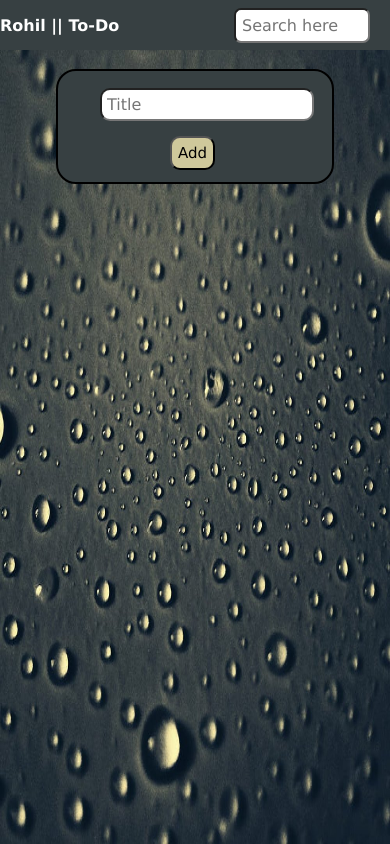
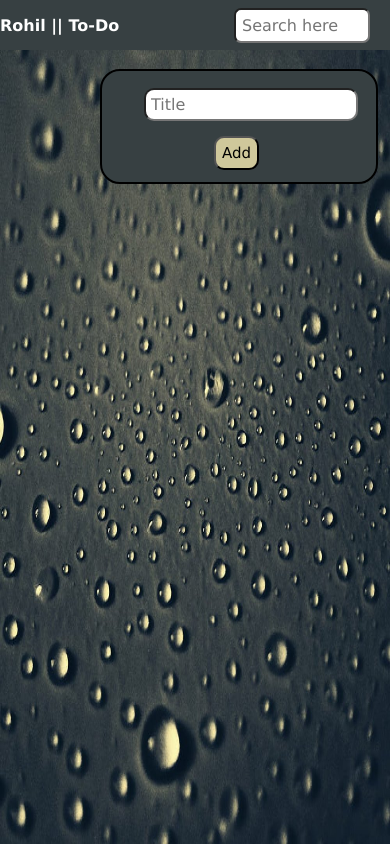
Before and after one commit to rohil1405/Todo-Typescript, a plain HTML site: page index.html in a window 390 px wide. Drawn offline with Linux system fonts and the light colour scheme.

Commit message:
Media Query

```diff
--- a/CSS/index.css
+++ b/CSS/index.css
@@ -195,7 +195,7 @@ header {
     margin-bottom: 2px;
 }
 
-@media only screen and (max-width: 500px) {
+@media only screen and (max-width: 530px) {
     header {
         width: 100%;
     }
@@ -209,4 +209,8 @@ header {
         width: 0;
     }
 
+    #border {
+        margin-left: 100px;
+    }
+
 }
```
